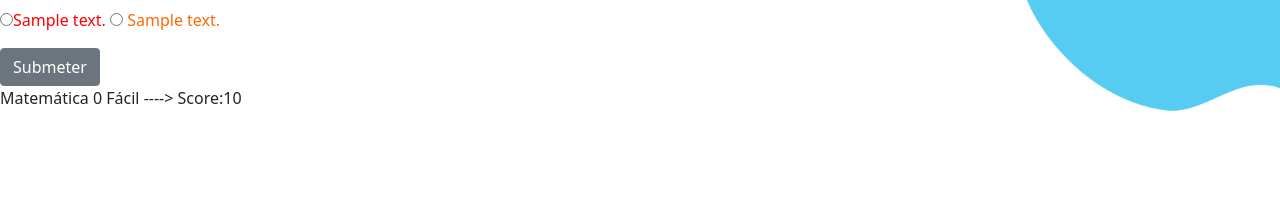
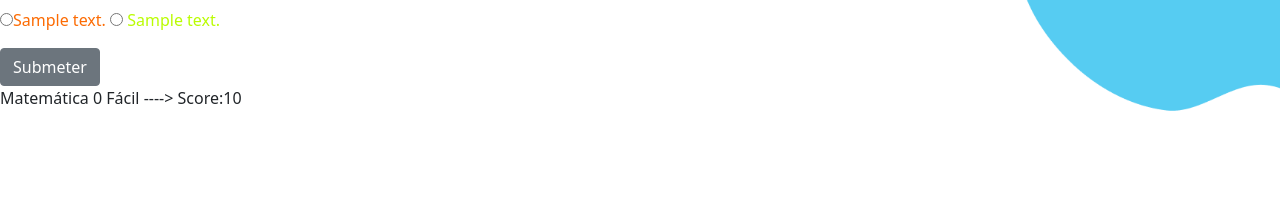
Before and after one commit to HackerSchool/Arquimedia, a Django app: page /exame/1/render in a window 1280 px wide. Shown: the part 130-335 px from the top of the page. Run offline with Django 3.2, Linux system fonts and the light colour scheme; tables that the repository leaves empty hold one stand-in row (values such as "Sample post").

Commit message:
Fix random color functions and add info about it

```diff
--- a/exams/templates/render.html
+++ b/exams/templates/render.html
@@ -1,4 +1,13 @@
 {% extends 'base.html'%}
+
+
+{% block css %}
+
+    {% load static %}
+    <link rel="stylesheet" type="text/css" href="{% static 'css/render.css' %}">
+
+{% endblock %}
+
 
 {% block content %}
     Objecto agarrado:              {{exam_list}}<br>
@@ -6,7 +15,7 @@
     Questões falhadas no objecto:  {{failed_list}} <br>
     Questões acertadas no objecto: {{correct_list}} <br>
 
-    {% load static %}
+
     {% load custom_tags %}
 
 <form id="QuestionsDiv" method="POST" action="http://127.0.0.1:8000/exame/results/{{exam_list.id}}">
--- /dev/null
+++ b/static/css/render.css
@@ -0,0 +1,5 @@
+
+/* This class will have random colors attributed by the randomcolors.js script */
+.colbut {
+
+}
--- a/static/scripts/randomcolour.js
+++ b/static/scripts/randomcolour.js
@@ -1,19 +1,33 @@
 function proto_random(){
 
 }
-//Still improving
+
+
 function random_but_color() {
-var colors = ['#ff0000', '#0384fc', '#fc6b03','#bafc03'];
+	// This array stores colors to be used
+	const COLORS = ['#ff0000', '#0384fc', '#fc6b03','#bafc03'];
+
 	div = document.getElementById("QuestionsDiv");
 	label_list=div.querySelectorAll(".colbut")
 	console.log(label_list);
-var i;
+
+	// Randomizes COLORS array
+	COLORS.sort(() => .5 - Math.random());
+
+	// count will serve to access colors in COLORS.
+	let i, count = 0;
 	for(i=0; i<= label_list.length-1;i++){
-  var random_color = colors[Math.floor(Math.random() * colors.length)];
+		let random_color = COLORS[count++];
+
 		console.log(label_list[i]);
+
+		// Attributes the element a random color
 		label_list[i].style.color=random_color;
 
+		// If count = 4 it means we reached the end of the array COLORS,
+		// time to reset the index.
+		if (count == 4) count = 0;
+	}
 }
 
-}
 random_but_color()
```
Lines whose indentation alone changed are shown as unchanged.
